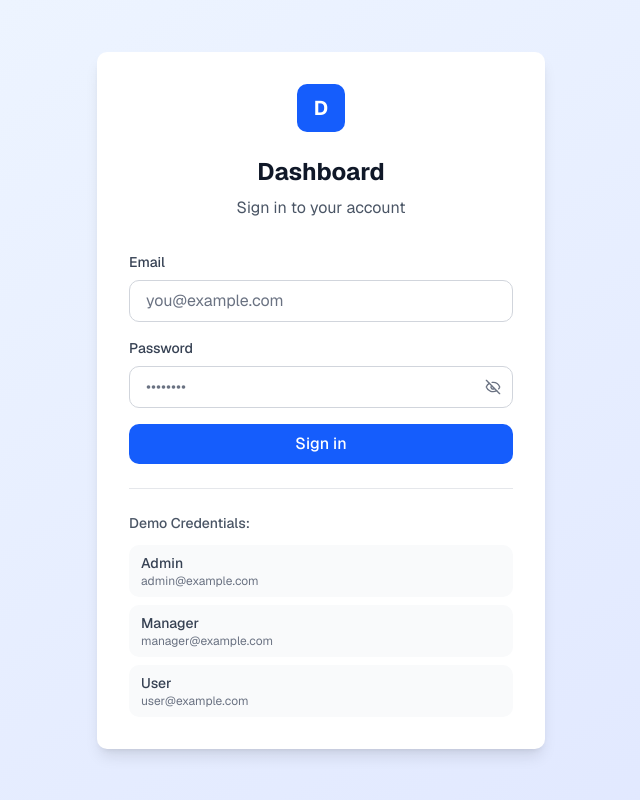
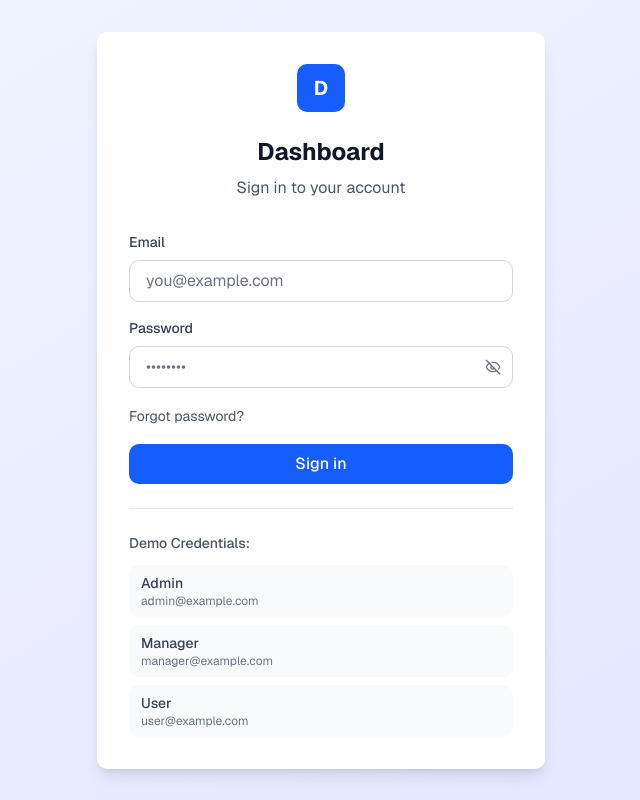
Before and after one commit to aburayhan-bpi/professional-dashboard_2, a Next.js app: page /login in a window 1280 px wide. Shown: the whole page, without its empty margins (319-959 px from the left). Built offline with nearby package versions, Linux system fonts and the light colour scheme.

Commit message:
fix: add forgot password button in signin page and update some ui

```diff
--- a/src/app/forgot-password/page.tsx
+++ b/src/app/forgot-password/page.tsx
@@ -123,7 +123,7 @@ export default function ForgotPasswordPage() {
               <button
                 type="submit"
                 disabled={isLoading}
-                className="w-full bg-blue-600 hover:bg-blue-700 disabled:bg-blue-400 text-white font-medium py-2 rounded-lg transition-colors flex items-center justify-center gap-2"
+                className="w-full bg-blue-600 hover:bg-blue-700 disabled:bg-blue-400 text-white font-medium py-2 rounded-lg transition-colors flex items-center justify-center gap-2 hover:cursor-pointer"
               >
                 {isLoading && <Icons.Loader className="w-4 h-4 animate-spin" />}
                 {isLoading ? "Sending..." : "Send OTP"}
@@ -155,7 +155,7 @@ export default function ForgotPasswordPage() {
               <button
                 type="submit"
                 disabled={isLoading}
-                className="w-full bg-blue-600 hover:bg-blue-700 disabled:bg-blue-400 text-white font-medium py-2 rounded-lg transition-colors flex items-center justify-center gap-2"
+                className="w-full bg-blue-600 hover:bg-blue-700 disabled:bg-blue-400 text-white font-medium py-2 rounded-lg transition-colors flex items-center justify-center gap-2 hover:cursor-pointer"
               >
                 {isLoading && <Icons.Loader className="w-4 h-4 animate-spin" />}
                 {isLoading ? "Verifying..." : "Verify OTP"}
@@ -181,12 +181,12 @@ export default function ForgotPasswordPage() {
                   <button
                     type="button"
                     onClick={() => setShowPassword(!showPassword)}
-                    className="absolute right-3 top-1/2 -translate-y-1/2 text-gray-500 dark:text-gray-400 hover:text-gray-700 dark:hover:text-gray-300"
+                    className="absolute right-3 top-1/2 -translate-y-1/2 text-gray-500 dark:text-gray-400 hover:text-gray-700 dark:hover:text-gray-300 hover:cursor-pointer"
                   >
                     {showPassword ? (
+                      <Icons.Eye className="w-4 h-4" />
+                    ) : (
                       <Icons.EyeOff className="w-4 h-4" />
-                    ) : (
-                      <Icons.Eye className="w-4 h-4" />
                     )}
                   </button>
                 </div>
@@ -209,7 +209,7 @@ export default function ForgotPasswordPage() {
               <button
                 type="submit"
                 disabled={isLoading}
-                className="w-full bg-blue-600 hover:bg-blue-700 disabled:bg-blue-400 text-white font-medium py-2 rounded-lg transition-colors flex items-center justify-center gap-2"
+                className="w-full bg-blue-600 hover:bg-blue-700 disabled:bg-blue-400 text-white font-medium py-2 rounded-lg transition-colors flex items-center justify-center gap-2 hover:cursor-pointer"
               >
                 {isLoading && <Icons.Loader className="w-4 h-4 animate-spin" />}
                 {isLoading ? "Resetting..." : "Reset Password"}
@@ -219,8 +219,8 @@ export default function ForgotPasswordPage() {
 
           <div className="mt-6 text-center">
             <button
-              onClick={() => router.push("/login")}
-              className="text-sm text-blue-600 dark:text-blue-400 hover:underline"
+              onClick={() => router.replace("/login")}
+              className="text-sm text-blue-600 dark:text-blue-400 hover:underline hover:cursor-pointer"
             >
               Back to Login
             </button>
--- a/src/app/login/page.tsx
+++ b/src/app/login/page.tsx
@@ -5,6 +5,7 @@ import type React from "react";
 import { Icons } from "@/src/components/icons";
 import { useAuth } from "@/src/hooks/use-auth";
 import { validateCredentials } from "@/src/lib/auth";
+import Link from "next/link";
 import { useRouter } from "next/navigation";
 import { useState } from "react";
 
@@ -109,6 +110,15 @@ export default function LoginPage() {
               </div>
             </div>
 
+            <div>
+              <Link
+                href="/forgot-password"
+                className="text-sm text-gray-600 dark:text-gray-400 hover:text-gray-700 dark:hover:text-gray-300 hover:cursor-pointer hover:underline"
+              >
+                Forgot password?
+              </Link>
+            </div>
+
             <button
               type="submit"
               disabled={isLoading}
```
